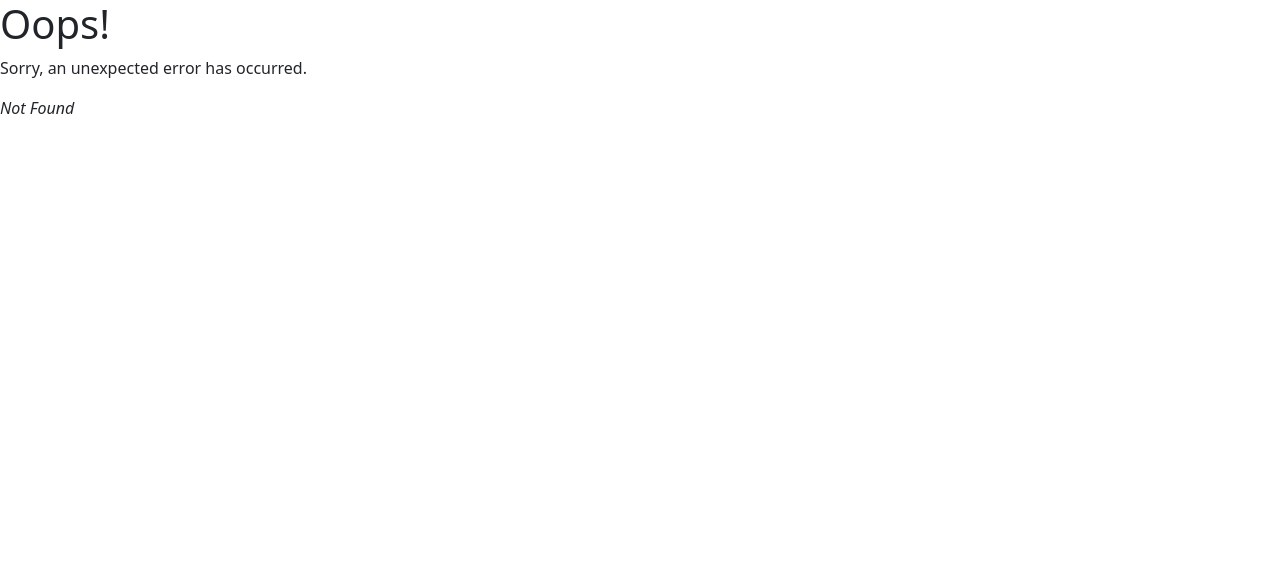
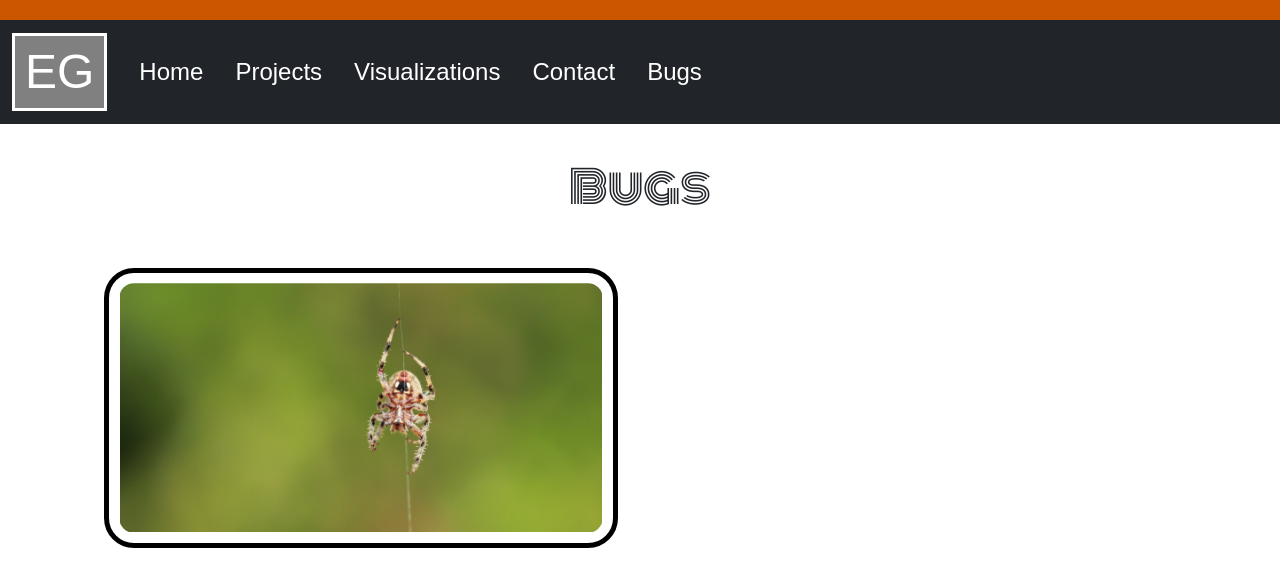
Before and after one commit to Estevan-Gonzales/estevan_b, a React (Vite) app: page /Bugs in a window 1280 px wide. Before the commit this address had no page. Shown: the top 586 px of the page. Built offline with nearby package versions, Linux system fonts and the light colour scheme; a web font is replaced by a local one.

Commit message:
Added bugs page

```diff
--- /dev/null
+++ b/src/assets/css/bugs.css
@@ -0,0 +1,74 @@
+html {
+    background-color: lightgray;
+}
+
+body {
+    border: none;
+}
+
+.bugs-main {
+
+}
+
+.bug {
+    width: 100%;
+    border-radius: 30px;
+    border: solid black 5px;
+    aspect-ratio: 11/6;
+    object-fit: cover;
+  }
+
+.bugs {
+    position: fixed;
+    top: 0;
+    left: 0;
+    bottom: 0;
+    right: 0;
+    overflow: auto;
+    background-color: lightslategray;
+  }
+
+  .bug-name {
+    position: absolute;
+    top: 45%;
+    left: 50%;
+    transform: translate(-50%, -50%);
+    color: white;
+    font-size: xxx-large;
+  }
+
+
+  .bug {
+    position: relative;
+    text-align: center;
+    padding: 2%
+  }
+
+  .bug-info-box {
+    position: relative;
+    text-align: center;
+    padding: 2%;
+    background-color: blue;
+  }
+
+  .bug-description {
+    margin-top: 3px;
+    font-size: large;
+    border-radius: 10px;
+  }
+
+  .bug-technologies-grid {
+    display: flex;
+    justify-content: center;
+    text-align: center;
+  }
+
+  .bug-technologies {
+    font-size: medium;
+    background-color: lightgreen;
+    border-radius: 10px;
+    padding-left: 10px;
+    padding-right: 10px;
+    margin: 3px;
+
+  }
--- /dev/null
+++ b/src/components/Bug.jsx
@@ -0,0 +1,26 @@
+import React from 'react';
+import { Link } from 'react-router-dom';
+import '../assets/css/bugs.css'
+
+function Bug({ bugs }) {
+
+    return (
+        <div>
+            <div className="container projects-grid">
+                <div className="row project-single">
+
+                {bugs.map((bug) => (
+                    <div className="project col-12 col-md-6 mt-4" key={bug.id}>
+                        <Link to={bug.id}>
+                            <img className="bug" src={bug.image_url}></img>
+                        </Link>
+                    </div>
+                ))}
+                </div>
+            </div>
+        </div>
+
+    )
+}
+
+export default Bug;
--- a/src/components/Navbar.jsx
+++ b/src/components/Navbar.jsx
@@ -56,6 +56,16 @@ function Navbar() {
             </a>
           </li>
 
+          <li className="nav-item">
+            <a className="nav-link" href="#">
+            <li>
+                  <a href="#" className="nav-link text-white homepage-link">
+                    <Link to="/Bugs">Bugs</Link>
+                  </a>
+                </li>
+            </a>
+          </li>
+
         </ul>
         <form role="search">
         </form>
--- /dev/null
+++ b/src/pages/Bugs.jsx
@@ -0,0 +1,31 @@
+import Bug from '../components/Bug';
+import '../assets/css/bugs.css'
+import { Link } from 'react-router-dom';
+import Navbar from '../components/Navbar';
+
+export default function Bugs() {
+
+    let bugs = [
+
+        {
+            name: "Spider",
+            id: "spider",
+            image_url: "images/spider.jpeg",
+            description: "This is a spider!",
+        },
+
+    ];
+
+    return (
+
+        <div>
+            <Navbar />
+            <div className = "container projects-container">
+                <div className="pages-header">Bugs</div>
+             <Bug bugs={bugs}/>
+            </div>
+        </div>
+
+    );
+
+};
--- /dev/null
+++ b/src/pages/bugs/Spider.jsx
@@ -0,0 +1,11 @@
+import '../../assets/css/dice.css'
+
+function Spider() {
+
+    return (
+        "I AM A SPIDER"
+    )
+
+}
+
+export default Spider;
```
Also changed, not shown: src/main.jsx (+11 -0 lines), public/images/spider.jpeg (added).
